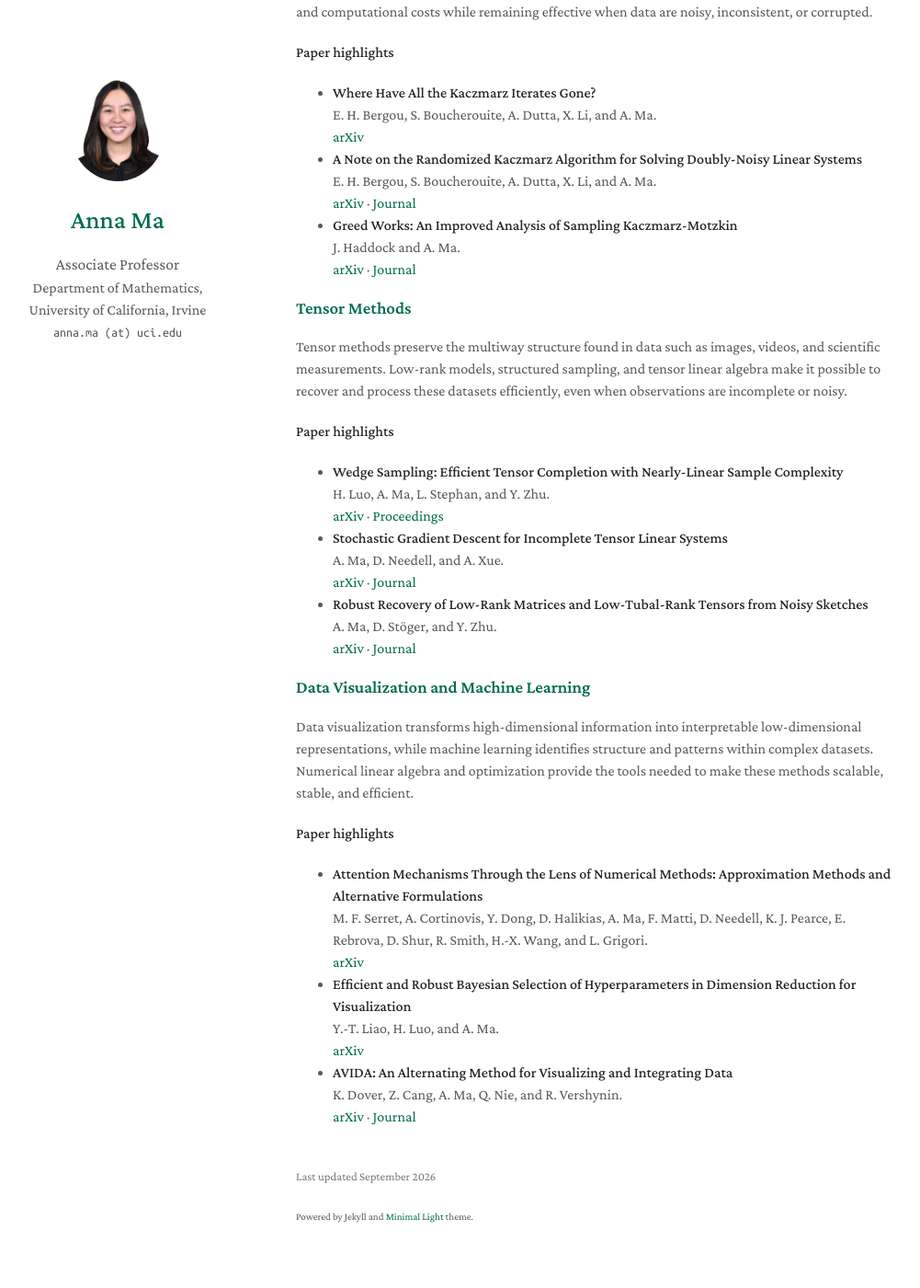
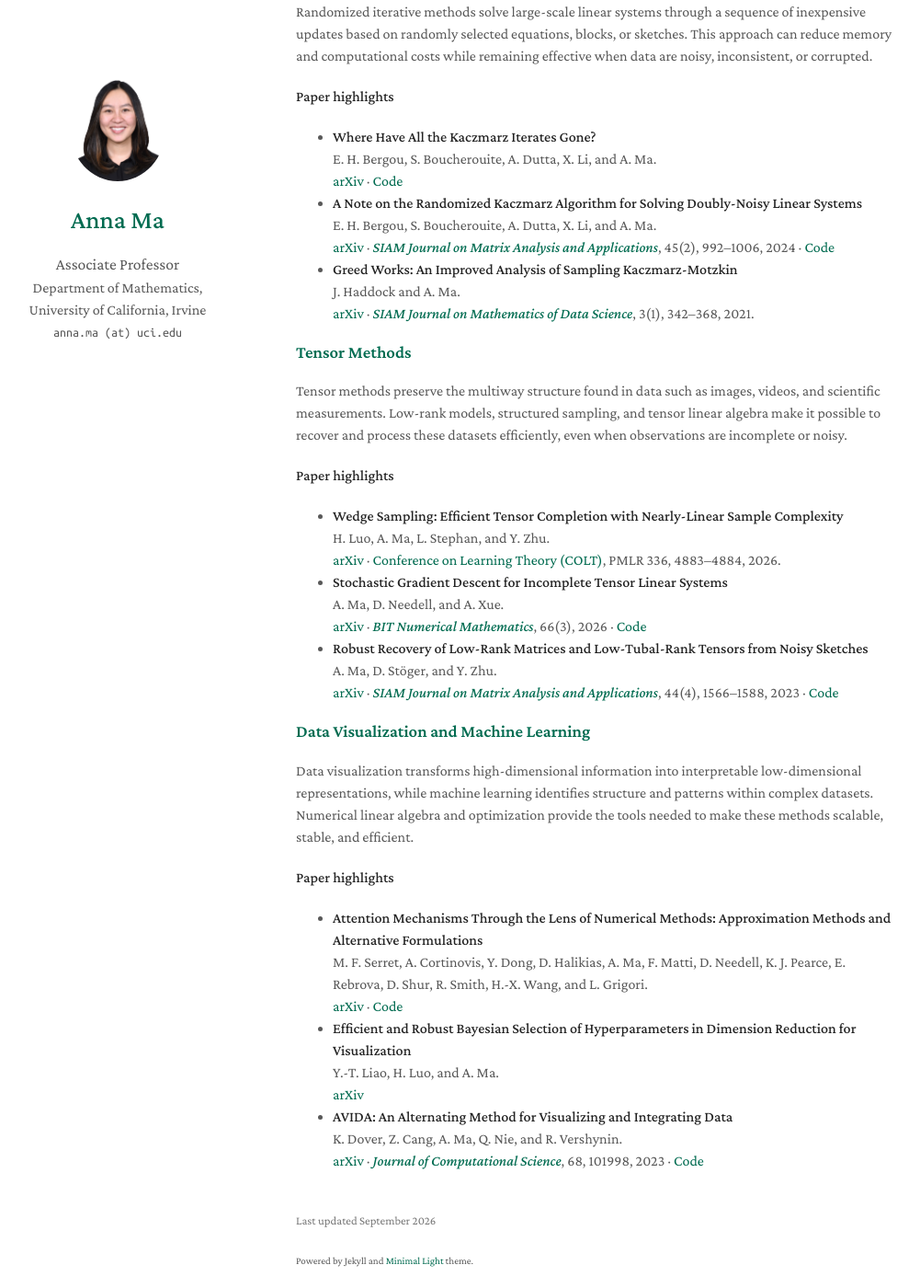
Before and after one commit to anna-math/anna-math.github.io, a Jekyll site: the page built from research.md, in a window 1280 px wide and 1400 px high, scrolled down 694 px. Shown: the whole window at 92% size, without its empty margins (148-1149 px from the left). Built offline with Jekyll 4.4.1, drawn with Linux system fonts in a browser that asks for light colours; a style sheet for code colours, icons or effects is not loaded.

Commit message:
Update research.md

```diff
--- a/research.md
+++ b/research.md
@@ -13,9 +13,11 @@ Below, I highlight some recent works and provide code, when available, associate
 
 - **[Attention Mechanisms Through the Lens of Numerical Methods: Approximation Methods and Alternative Formulations](https://arxiv.org/abs/2604.01757)**
   M. F. Serret, A. Cortinovis, Y. Dong, D. Halikias, A. Ma, F. Matti, D. Needell, K. J. Pearce, E. Rebrova, D. Shur, R. Smith, H.-X. Wang, and L. Grigori, 2026.
+  [Code](https://github.com/rnla-transformers/qkv_extractor)
 
 - **[Where Have All the Kaczmarz Iterates Gone?](https://arxiv.org/abs/2510.08563)**
   E. H. Bergou, S. Boucherouite, A. Dutta, X. Li, and A. Ma, 2025.
+  [Code](https://github.com/SoumiaBouch/Where-Have-All-the-Kaczmarz-Iterates-Gone)
 
 ## Research Areas
 
@@ -27,13 +29,13 @@ Randomized iterative methods solve large-scale linear systems through a sequence
 
 - **Where Have All the Kaczmarz Iterates Gone?**
   E. H. Bergou, S. Boucherouite, A. Dutta, X. Li, and A. Ma.
-  [arXiv](https://arxiv.org/abs/2510.08563)
+  [arXiv](https://arxiv.org/abs/2510.08563) · [Code](https://github.com/SoumiaBouch/Where-Have-All-the-Kaczmarz-Iterates-Gone)
 - **A Note on the Randomized Kaczmarz Algorithm for Solving Doubly-Noisy Linear Systems**
   E. H. Bergou, S. Boucherouite, A. Dutta, X. Li, and A. Ma.
-  [arXiv](https://arxiv.org/abs/2308.16904) · [Journal](https://doi.org/10.1137/23M155712X)
+  [arXiv](https://arxiv.org/abs/2308.16904) · [*SIAM Journal on Matrix Analysis and Applications*](https://doi.org/10.1137/23M155712X), 45(2), 992–1006, 2024 · [Code](https://github.com/SoumiaBouch/doubly_Noisy_Randomized_Kaczmarz)
 - **Greed Works: An Improved Analysis of Sampling Kaczmarz-Motzkin**
   J. Haddock and A. Ma.
-  [arXiv](https://arxiv.org/abs/1912.03544) · [Journal](https://doi.org/10.1137/19M1307044)
+  [arXiv](https://arxiv.org/abs/1912.03544) · [*SIAM Journal on Mathematics of Data Science*](https://doi.org/10.1137/19M1307044), 3(1), 342–368, 2021.
 
 ### Tensor Methods
 
@@ -43,13 +45,13 @@ Tensor methods preserve the multiway structure found in data such as images, vid
 
 - **Wedge Sampling: Efficient Tensor Completion with Nearly-Linear Sample Complexity**
   H. Luo, A. Ma, L. Stephan, and Y. Zhu.
-  [arXiv](https://arxiv.org/abs/2602.05869) · [Proceedings](https://proceedings.mlr.press/v336/luo26a.html)
+  [arXiv](https://arxiv.org/abs/2602.05869) · [Conference on Learning Theory (COLT)](https://proceedings.mlr.press/v336/luo26a.html), PMLR 336, 4883–4884, 2026.
 - **Stochastic Gradient Descent for Incomplete Tensor Linear Systems**
   A. Ma, D. Needell, and A. Xue.
-  [arXiv](https://arxiv.org/abs/2510.07630) · [Journal](https://doi.org/10.1007/s10543-026-01140-w)
+  [arXiv](https://arxiv.org/abs/2510.07630) · [*BIT Numerical Mathematics*](https://doi.org/10.1007/s10543-026-01140-w), 66(3), 2026 · [Code](https://github.com/alexxue99/mSGDT)
 - **Robust Recovery of Low-Rank Matrices and Low-Tubal-Rank Tensors from Noisy Sketches**
   A. Ma, D. Stöger, and Y. Zhu.
-  [arXiv](https://arxiv.org/abs/2206.00803) · [Journal](https://doi.org/10.1137/22M150071X)
+  [arXiv](https://arxiv.org/abs/2206.00803) · [*SIAM Journal on Matrix Analysis and Applications*](https://doi.org/10.1137/22M150071X), 44(4), 1566–1588, 2023 · [Code](https://github.com/anna-math/doublesketch)
 
 ### Data Visualization and Machine Learning
 
@@ -59,10 +61,10 @@ Data visualization transforms high-dimensional information into interpretable lo
 
 - **Attention Mechanisms Through the Lens of Numerical Methods: Approximation Methods and Alternative Formulations**
   M. F. Serret, A. Cortinovis, Y. Dong, D. Halikias, A. Ma, F. Matti, D. Needell, K. J. Pearce, E. Rebrova, D. Shur, R. Smith, H.-X. Wang, and L. Grigori.
-  [arXiv](https://arxiv.org/abs/2604.01757)
+  [arXiv](https://arxiv.org/abs/2604.01757) · [Code](https://github.com/rnla-transformers/qkv_extractor)
 - **Efficient and Robust Bayesian Selection of Hyperparameters in Dimension Reduction for Visualization**
   Y.-T. Liao, H. Luo, and A. Ma.
   [arXiv](https://arxiv.org/abs/2306.00357)
 - **AVIDA: An Alternating Method for Visualizing and Integrating Data**
   K. Dover, Z. Cang, A. Ma, Q. Nie, and R. Vershynin.
-  [arXiv](https://arxiv.org/abs/2206.00135) · [Journal](https://doi.org/10.1016/j.jocs.2023.101998)
+  [arXiv](https://arxiv.org/abs/2206.00135) · [*Journal of Computational Science*](https://doi.org/10.1016/j.jocs.2023.101998), 68, 101998, 2023 · [Code](https://github.com/kat-dover/AVIDA/tree/main/data)
```
